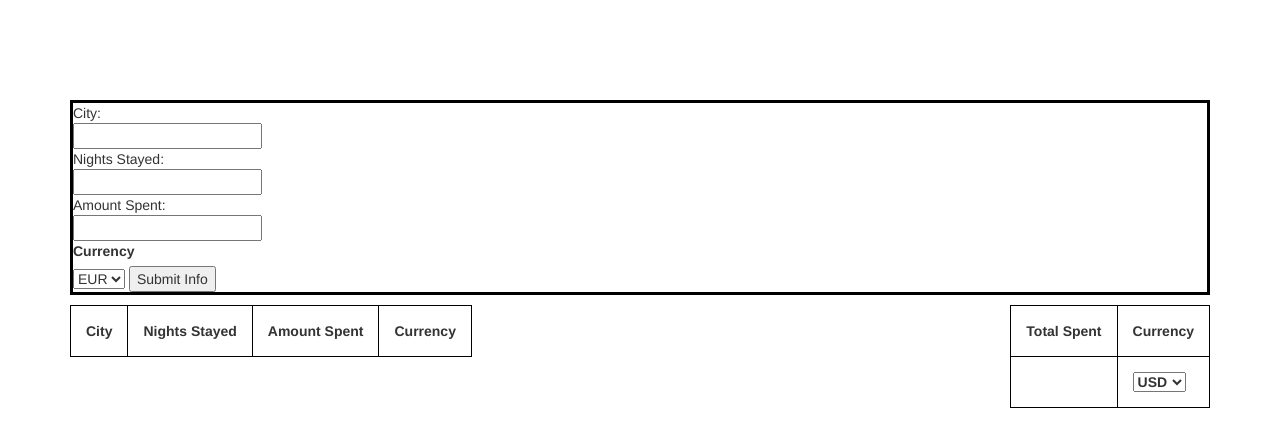
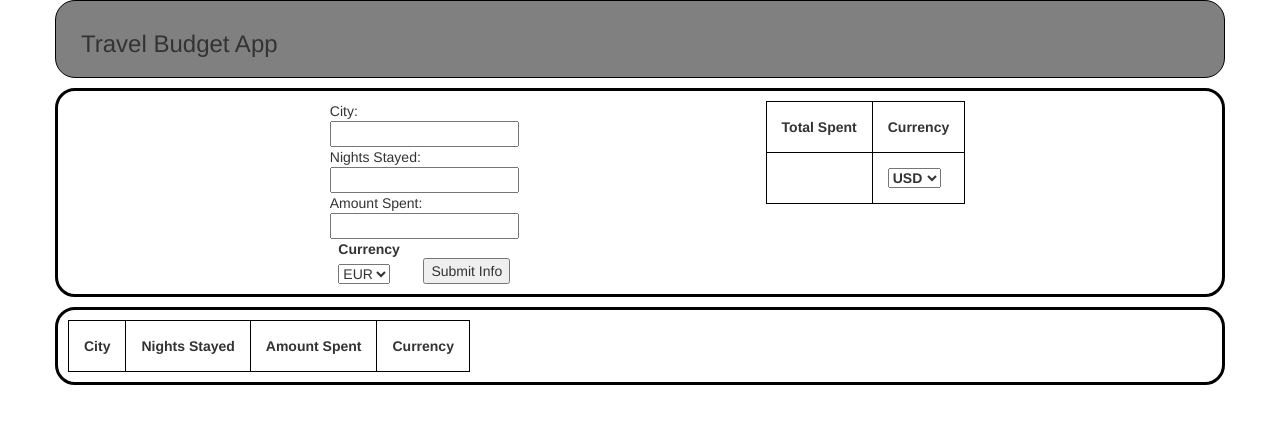
Before and after one commit to jplukarski/Travel-Budget-App-First-Draft, a plain HTML site: page index.html in a window 1280 px wide. Drawn offline with nearby package versions, Linux system fonts and the light colour scheme; no server answers.

Commit message:
added a lil' style

```diff
--- a/index.html
+++ b/index.html
@@ -14,30 +14,40 @@
 
 <body>
 
-    <div class="container main_body">
+    <div class="container">
+        <div id="header" class="row">
+            <div class="col-md-3">
+                <h3>Travel Budget App</h3>
+            </div>
+        </div>
 
-        <div class="new-entry">
+        <div class="row new-entry" id="first">
+            <div class="col">
                 <div>City:</div>
                 <input type="text" id="new-city">
                 <div>Nights Stayed:</div>
                 <input type="text" id="nights-stayed">
                 <div>Amount Spent:</div>
                 <input type="number" step="0.01" id="amount-spent">
+                <div class="bottom row">
                     <div class="input-group mb-3">
                         <div class="input-group-prepend">
                             <label class="input-group-text" for="custom-select">Currency</label>
-                </div>
                         </div>
                         <select class="custom-select" id="current">
                             <option value="EUR">EUR</option>
                             <option value="GBP">GBP</option>
                             <option value="USD">USD</option>
                         </select>
-
+                    </div>
                     <button id="submit">Submit Info</button>
                 </div>
+            </div>
 
-        <div>
+            <div class="second row">
+
+                <div class="col">
+
                     <table id="summary">
                         <tr>
                             <th>Total Spent</th>
@@ -53,6 +63,14 @@
                         </tr>
                     </table>
                 </div>
+            </div>
+
+        </div>
+
+        <div class="container row" id="data-display">
+
+            <div>
+            </div>
 
 
             <table id="data-dump">
@@ -65,6 +83,7 @@
             </table>
         </div>
 
+    </div>
 
 
     <script src="https://www.gstatic.com/firebasejs/5.4.0/firebase.js"></script>
--- a/style.css
+++ b/style.css
@@ -9,16 +9,43 @@ td {text-align: center
 
 table {text-align: center;}
 
-.main_body {
-    margin-top:100px;
-}
-
 .new-entry {
     border-style: solid;
     border-color: black;
     margin-bottom: 10px;
+    border-radius: 20px;
+    padding: 10px;
+    justify-content: space-between;
 }
 
-#summary {
-    float: right;
+#header {
+    border: 1px solid black;
+    align-items: stretch;
+    margin-bottom: 10px;
+    border-radius: 20px;
+    padding: 10px;
+    align-items: flex-end;
+    background: grey;
 }
+
+#data-display {
+    border-style: solid;
+    border-color: black;
+    padding: 10px;
+    border-radius: 20px;
+}
+
+#first {
+    display: flex;
+}
+
+.second {
+    display: flex;
+}
+
+.bottom {
+    display: flex;
+    justify-content: space-between;
+    align-items: flex-end;
+
+}
```
Lines whose indentation alone changed are shown as unchanged.
